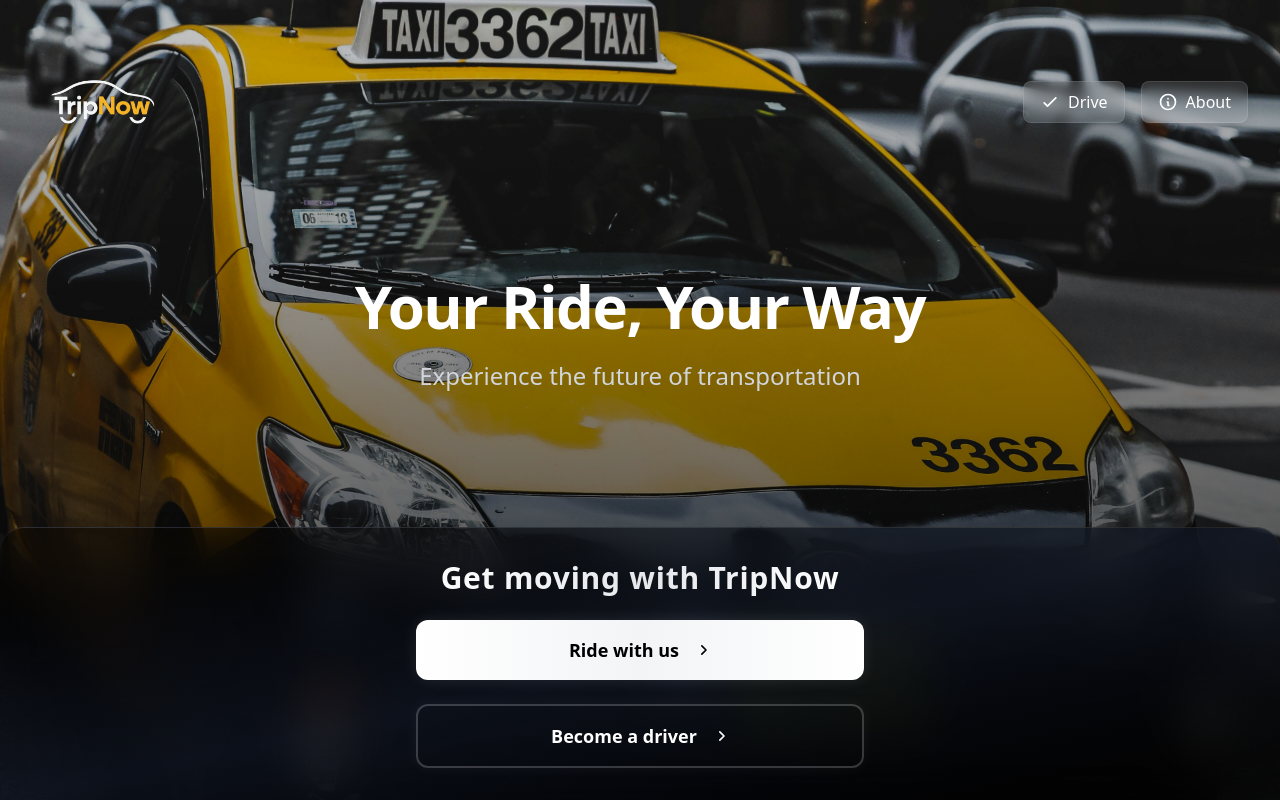
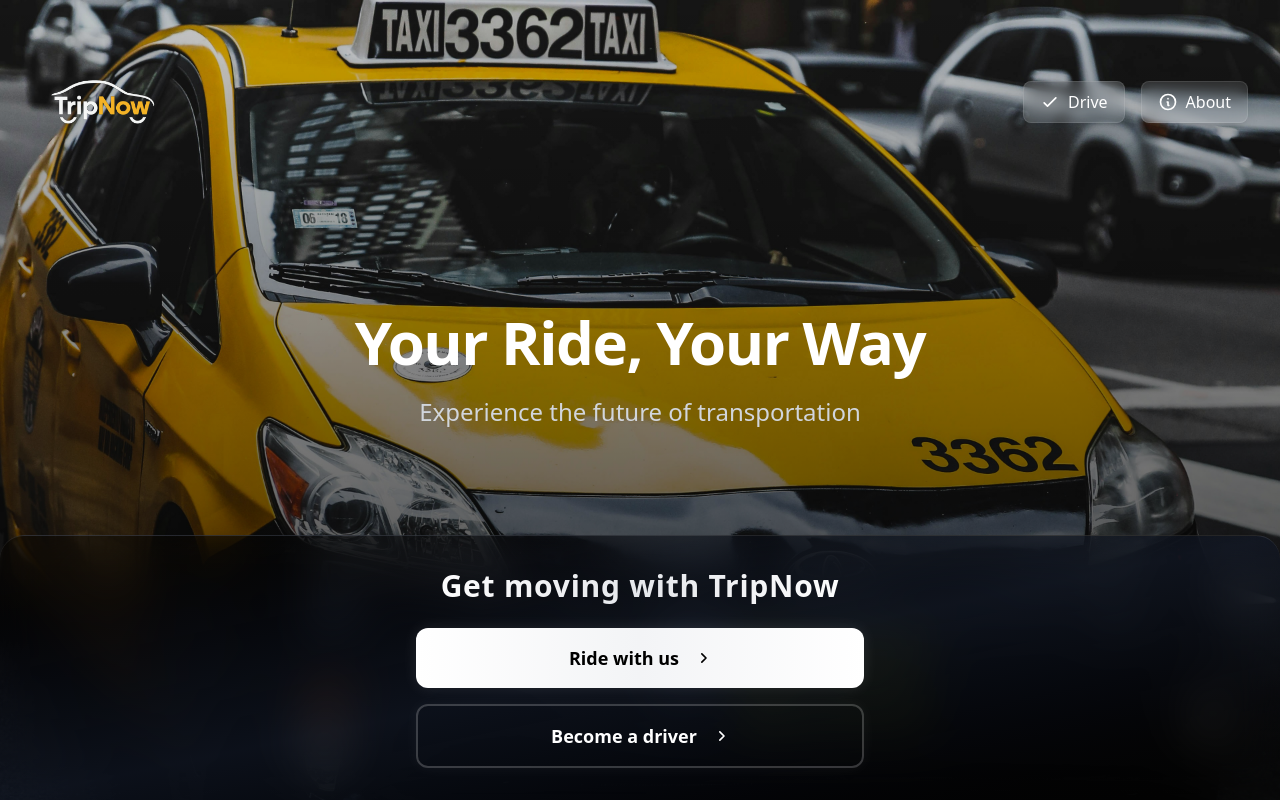
Before and after one commit to abhaysingh-22/TripNow, a React (Vite) app in the folder Frontend/: page / in a window 1280 px wide. Built offline with nearby package versions, Linux system fonts and the light colour scheme; no server answers.

Commit message:
UI updated

```diff
--- a/Frontend/src/pages/Start.jsx
+++ b/Frontend/src/pages/Start.jsx
@@ -13,15 +13,16 @@
   }, []);
 
   return (
-    <div className="fixed inset-0 h-screen w-screen overflow-hidden bg-black animate-fadeIn">
+    <div className="fixed inset-0 h-screen w-screen overflow-auto bg-black animate-fadeIn">
       <div
-        className="absolute inset-0 transition-transform duration-300 ease-out"
+        className="fixed inset-0 transition-transform duration-300 ease-out"
         style={{
           backgroundImage: `linear-gradient(to bottom, rgba(0, 0, 0, 0.2), rgba(0, 0, 0, 0.8)), url(${HomeCar})`,
           backgroundSize: "cover",
           backgroundPosition: "center",
           backgroundRepeat: "no-repeat",
           transform: `translateY(${scrollY}px)`,
+          zIndex: 0,
         }}
       />
 
@@ -32,7 +33,7 @@
             src={TripNow}
             alt="Logo"
           />
-          <div className="space-x-2 sm:space-x-4">
+          <div className="flex space-x-2 sm:space-x-4">
             <Link
               to="/captain-login"
               className="inline-flex items-center px-2 sm:px-4 py-1.5 sm:py-2 text-xs sm:text-sm md:text-base font-medium
@@ -82,7 +83,7 @@
           </div>
         </header>
 
-        <main className="flex-1 flex items-center justify-center px-4 -mt-8 sm:-mt-12 md:-mt-16">
+        <main className="flex-1 flex items-center justify-center px-4">
           <div className="text-center text-white space-y-4 sm:space-y-6 animate-fadeIn">
             <h1 className="text-3xl sm:text-4xl md:text-5xl lg:text-6xl font-bold tracking-tight">
               Your Ride, Your Way
@@ -93,7 +94,7 @@
           </div>
         </main>
 
-        <div className="w-full animate-slideUp">
+        <div className="w-full animate-slideUp pb-safe">
           <div
             className="bg-gradient-to-br from-black/40 via-gray-900/60 to-black/40
             backdrop-blur-xl w-full sm:rounded-t-3xl shadow-2xl
@@ -116,7 +117,8 @@
                 py-3 sm:py-4 rounded-xl text-base sm:text-lg font-semibold
                 hover:from-gray-100 hover:via-white hover:to-gray-100
                 active:scale-[0.98] transition-all duration-300
-                shadow-[0_0_15px_rgba(255,255,255,0.1)] hover:shadow-[0_0_20px_rgba(255,255,255,0.2)]"
+                shadow-[0_0_15px_rgba(255,255,255,0.1)] hover:shadow-[0_0_20px_rgba(255,255,255,0.2)]
+                mb-4"
               >
                 <span className="flex items-center gap-2 sm:gap-3 relative z-10">
                   Ride with us
@@ -142,7 +144,8 @@
                 bg-transparent text-white py-3 sm:py-4 rounded-xl text-base sm:text-lg font-semibold
                 border-2 border-white/20 hover:border-white/40
                 hover:bg-white/5 active:scale-[0.98] transition-all duration-300
-                shadow-[0_0_15px_rgba(255,255,255,0.05)] hover:shadow-[0_0_20px_rgba(255,255,255,0.1)]"
+                shadow-[0_0_15px_rgba(255,255,255,0.05)] hover:shadow-[0_0_20px_rgba(255,255,255,0.1)]
+                focus:outline-none focus:ring-2 focus:ring-white/30"
               >
                 <span className="flex items-center gap-2 sm:gap-3">
                   Become a driver
```
